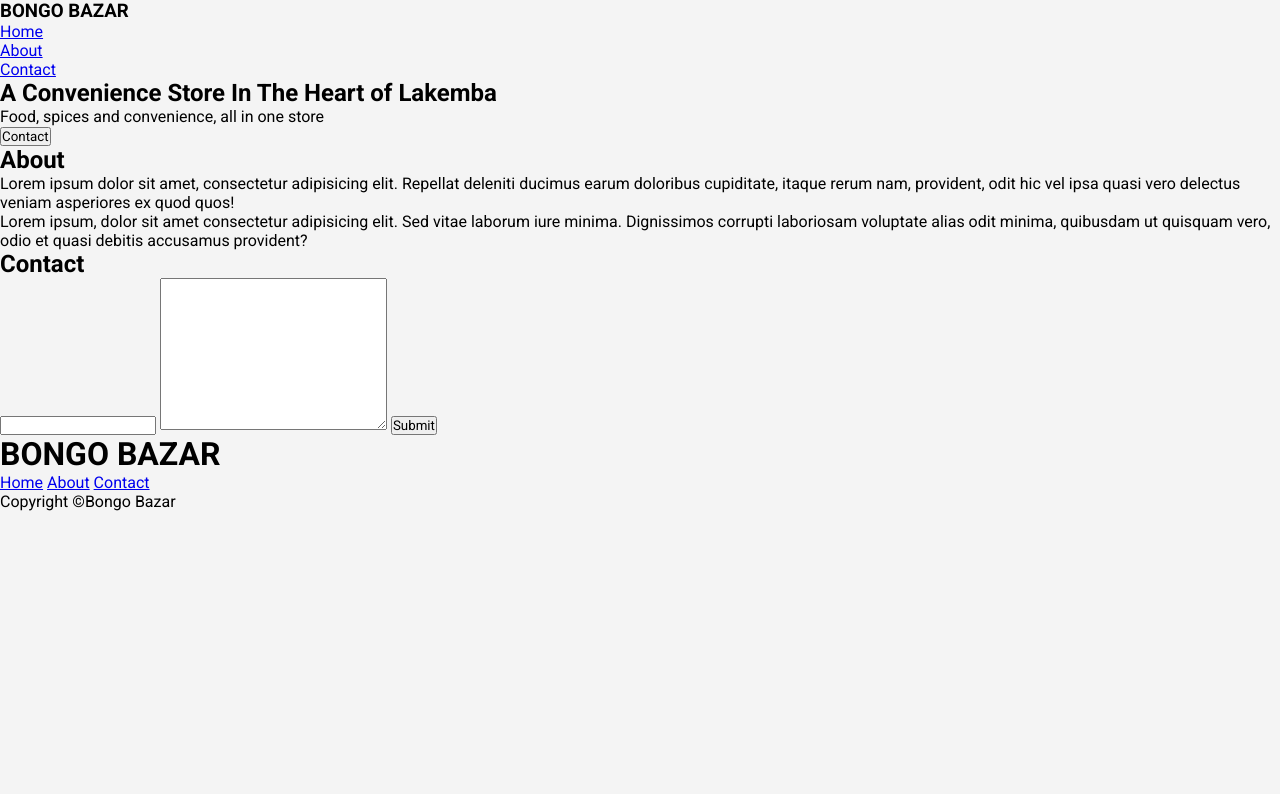
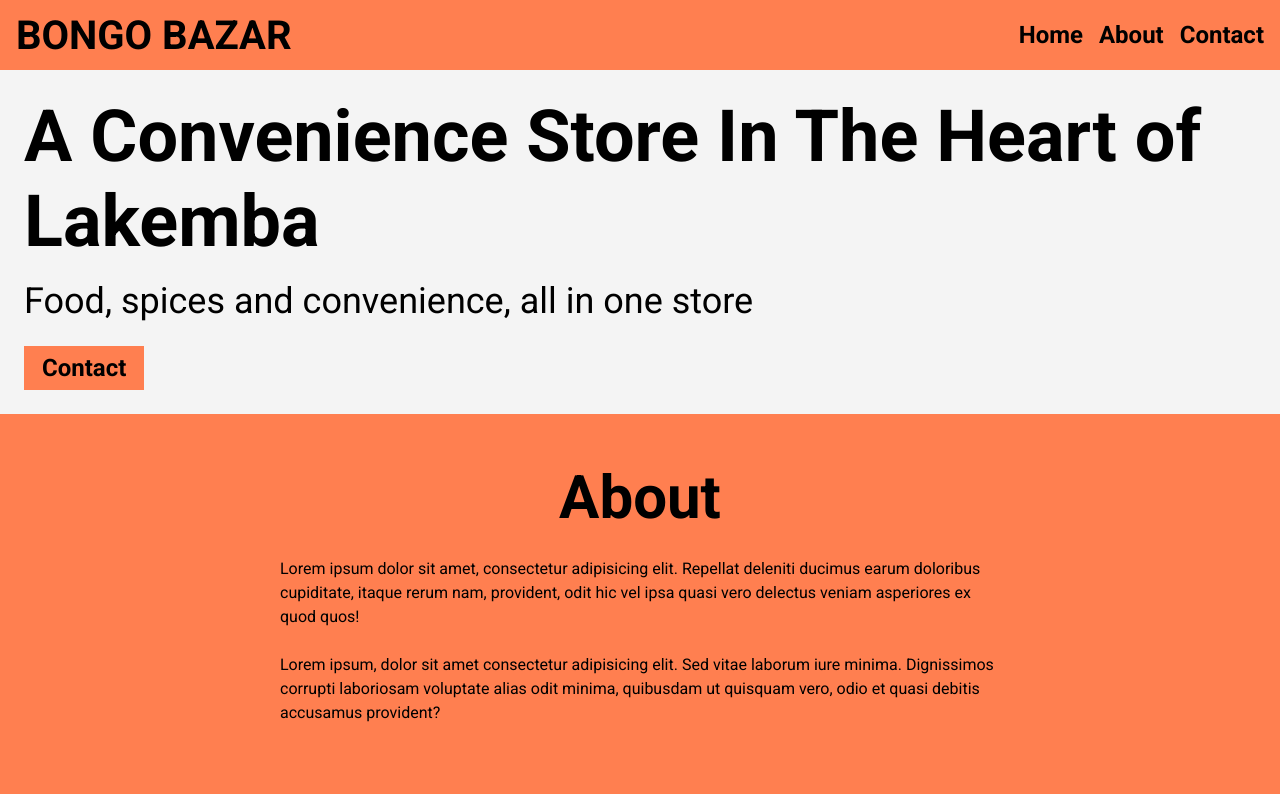
Before and after one commit to n4heen/business, a plain HTML site: page index.html in a window 1280 px wide. Shown: the top 794 px of the page. Drawn offline with Linux system fonts and the light colour scheme.

Commit message:
Add files via upload

```diff
--- a/index.html
+++ b/index.html
@@ -12,7 +12,7 @@
 <body>
     <section id="home">
         <nav>
-            <h1>BONGO BAZAR</h1>
+            <h1 class="logo">BONGO BAZAR</h1>
             <ul>
                 <li><a href="#home">Home</a></li>
                 <li><a href="#about">About</a></li>
@@ -20,38 +20,52 @@
             </ul>
         </nav>
         <header>
-            <div>
-                <h1>A Convenience Store In The Heart of Lakemba</h1>
-                <p>Food, spices and convenience, all in one store</p>
-                <button>Contact</button>
+            <div class="row">
+                <div class="home__description">
+                    <h1 class="home__header">A Convenience Store In The Heart of Lakemba</h1>
+                    <p class="subheader">Food, spices and convenience, all in one store</p>
+                    <button> <a href="#contact">Contact</a> </button>
+                </div>
             </div>
         </header>
     </section>
     <main>
         <section id="about">
             <h2>About</h2>
-        <div>
-            <p>Lorem ipsum dolor sit amet, consectetur adipisicing elit. Repellat deleniti ducimus earum doloribus cupiditate, itaque rerum nam, provident, odit hic vel ipsa quasi vero delectus veniam asperiores ex quod quos!</p>
-            <p>Lorem ipsum, dolor sit amet consectetur adipisicing elit. Sed vitae laborum iure minima. Dignissimos corrupti laboriosam voluptate alias odit minima, quibusdam ut quisquam vero, odio et quasi debitis accusamus provident?</p>
+            <div class="row">
+                <div class="section__description">
+                    <div class="section__description--wrapper">
+                        <p class="section__description--para">Lorem ipsum dolor sit amet, consectetur adipisicing elit.
+                            Repellat deleniti ducimus earum doloribus cupiditate, itaque rerum nam, provident, odit hic
+                            vel
+                            ipsa quasi vero delectus veniam asperiores ex quod quos!</p>
+                        <p class="section__description--para">Lorem ipsum, dolor sit amet consectetur adipisicing elit.
+                            Sed
+                            vitae laborum iure minima. Dignissimos corrupti laboriosam voluptate alias odit minima,
+                            quibusdam ut quisquam vero, odio et quasi debitis accusamus provident?</p>
+                    </div>
+                </div>
             </div>
         </section>
         <section id="contact">
             <h2>Contact</h2>
+            <div class="row">
                 <form action="">
-            <input type="email">
-            <textarea name="message" id="" cols="30" rows="10"></textarea>
+                    <input type="email" placeholder="firstname.lastname@domain.tld">
+                    <textarea name="message" id="" cols="30" rows="10" placeholder="message"></textarea>
                     <button>Submit</button>
                 </form>
+            </div>
         </section>
     </main>
     <footer>
 
-    <h1>BONGO BAZAR</h1>
+        <h1 class="footer__logo">BONGO BAZAR</h1>
 
-    <div>
-        <a href="#home">Home</a>
-        <a href="#about">About</a>
-        <a href="#contact">Contact</a>
+        <div class="footer__links">
+            <a class="footer__link" href="#home">Home</a>
+            <a class="footer__link" href="#about">About</a>
+            <a class="footer__link" href="#contact">Contact</a>
         </div>
         <p>Copyright &copy;Bongo Bazar</p>
     </footer>
--- a/style.css
+++ b/style.css
@@ -8,6 +8,177 @@
 html{
     scroll-behavior: smooth;
 }
+nav{
+    height: 70px;
+    display: flex;
+    justify-content: space-between;
+    align-items: center;
+    padding: 0 16px;
+    background-color: coral;
+}
+header{
+    background-color: #f4f4f4;
+    height: calc(100vh-70px);
+    padding: 24px;
+}
+.home__header{
+font-size: 72px;
+}
+.subheader{
+    font-size: 36px;
+    margin:16px 0 24px 0 ;
+}
+button{
+    background-color: coral;
+    color: white;
+    border: none;
+    padding: 8px 18px;
+    font-size: 24px;
+}
+
+a{
+    color: black;
+    font-size: 24px;
+    font-weight: bold;
+    text-decoration: none;
+
+}
+.logo{
+   width: 300px;
+   font-weight: bold;
+   font-size: 40px;
+
+}
 body{
     background-color: #f4f4f4;
 }
+ul{
+    display: flex;
+
+}
+li{
+   list-style: none;
+   padding-left: 16px;
+}
+
+.row{
+    width: 100%;
+    max-width: 1300px;
+    display: flex;
+    align-items: center;
+    justify-content: center;
+    margin: 0 auto;
+}
+/*ABOUT*/
+#about{
+    padding: 48px 0;
+    background-color: coral;
+}
+h2{
+font-size: 60px;
+text-align: center;
+margin-bottom: 24px;
+}
+.section__description{
+    display: flex;
+    justify-content: center;
+    align-items: center;
+}
+.section__description--wrapper{
+    width: 60%;
+    padding:0 24px ;
+}
+.section__description--para{
+    font-style: 20px;
+    line-height: 1.5;
+    margin-bottom: 24px;
+}
+/*CONTACT*/
+#contact{
+   background-color: #f4f4f4;
+
+}
+form{
+    width: 100%;
+    max-width :600px; ;
+    display: flex;
+    flex-direction: column;
+    margin: 0 auto;
+    padding: 0 24px;
+}
+input,textarea{
+    margin-bottom: 24px;
+    font-style: 28px;
+    padding: 6px 12px;
+}
+/*FOOTER*/
+footer{
+  background-color: #f4f4f4;
+display: flex;
+flex-direction: column;
+align-items: center;
+}
+.footer__logo{
+    color: black;
+    max-width: 480px;
+    margin-top:16px ;
+    margin-bottom: 16px;
+}
+.footer__links{
+    margin-bottom: 32px;
+}
+.footer__link{
+    color: black;
+    padding: 0 16px;
+}
+
+/*Phones and Tablets*/
+@media (max-width:728px) {
+    .row{
+        display: flex;
+        flex-direction: column;
+    }
+.home__description{
+    margin-bottom: 24px;
+    display: flex;
+    flex-direction: column;
+    align-items: center;
+}
+h1{
+   text-align: center;
+   font-size: 60px;
+}
+.subheader{
+    text-align: center;
+    font-size: 28px;
+}
+.home__description--button{
+max-width: 240px;
+}
+
+ul{
+    display: none;
+}
+.section__description{
+    display: flex;
+    flex-direction: column;
+}
+.section__description--wrapper{
+    width: 100%;
+}
+footer{
+    padding: 48px 24px;
+}
+.footer__link{
+    padding: 0 8px;
+    font-size: 18px;
+}
+.footer__links{
+    margin-bottom: 24px;
+}
+
+
+
+
+
+}
```
Lines whose indentation alone changed are shown as unchanged.
